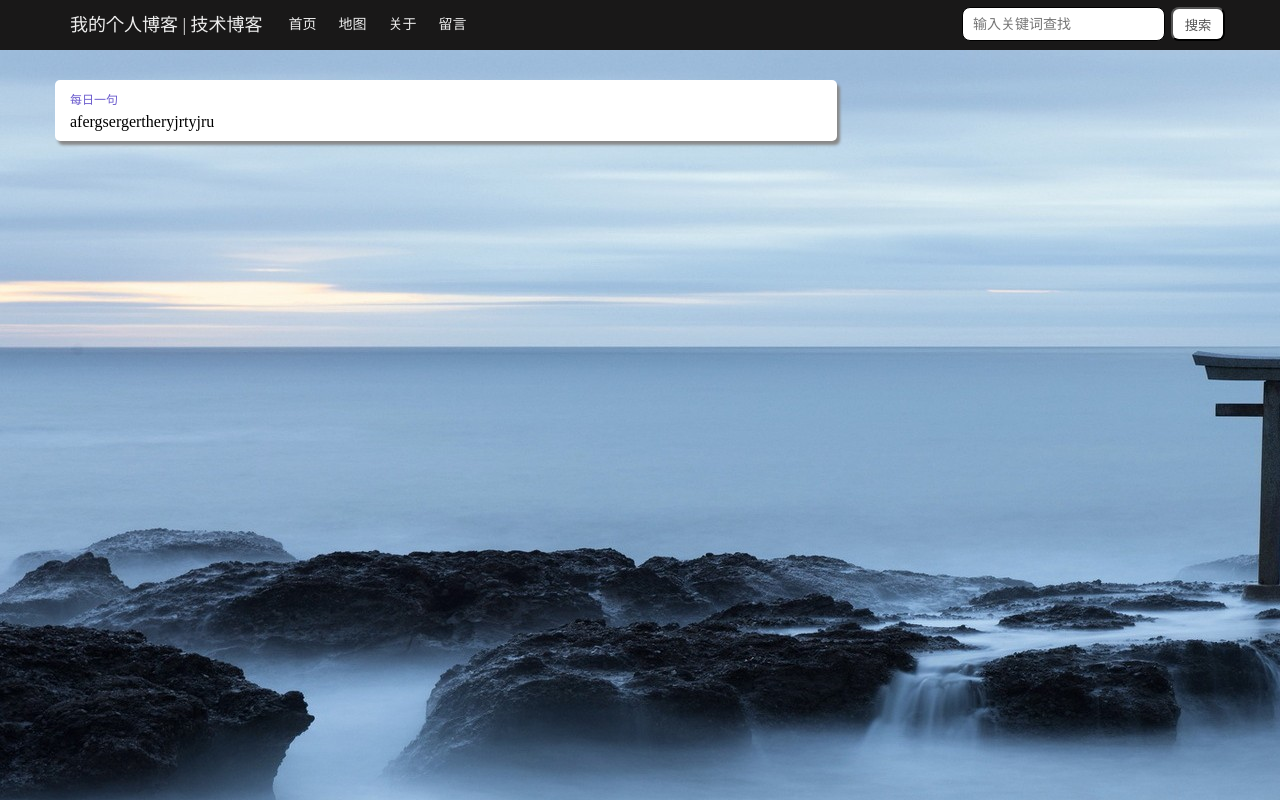
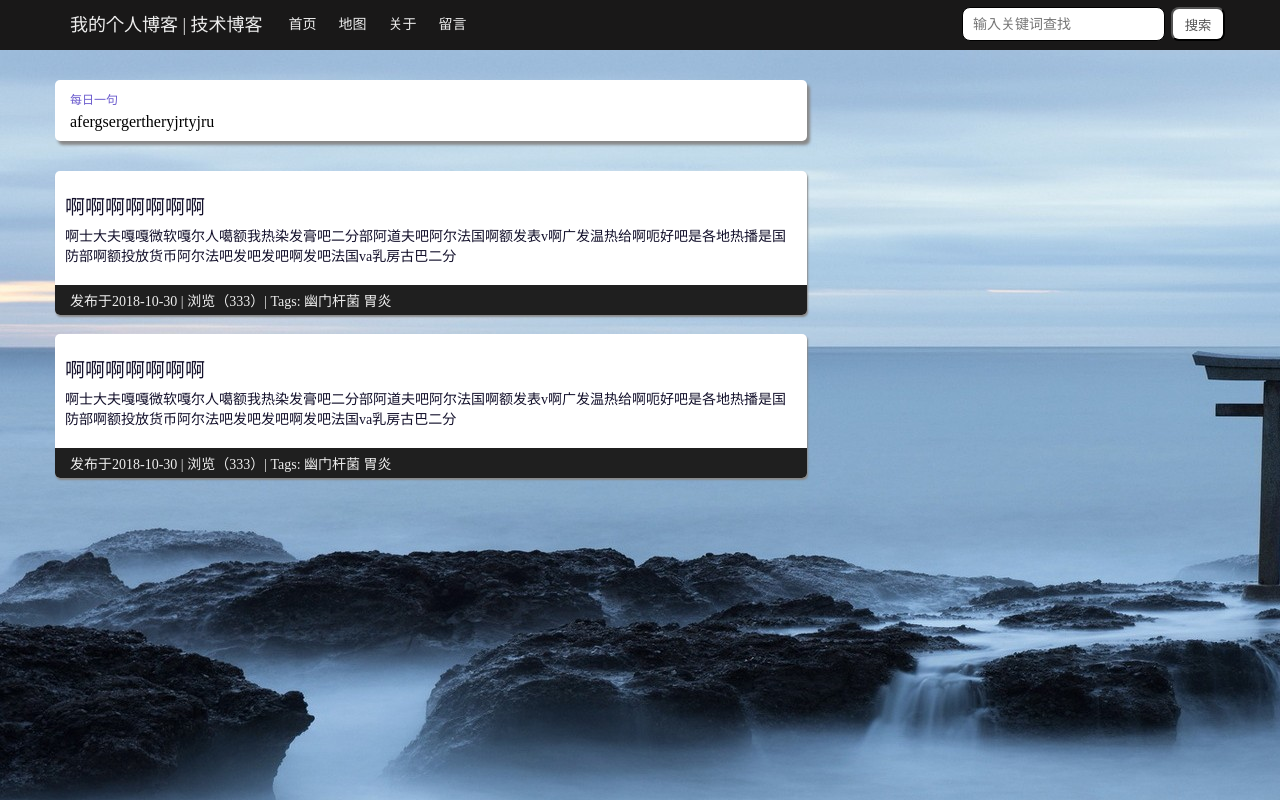
Before and after one commit to zhengxiaoqiu/PersonalBlog, a plain HTML site: page page/index.html in a window 1280 px wide. Drawn offline with Linux system fonts and the light colour scheme.

Commit message:
博客文章列表部分

```diff
--- a/page/css/index.css
+++ b/page/css/index.css
@@ -1,6 +1,6 @@
 .every_day {
     background: white;
-    width: 100%;
+    width: 96%;
     text-align: left;
     border-radius: 5px;
     box-shadow: 3px 4px 3px #888;
@@ -14,3 +14,52 @@
     margin-bottom: 5px;
     color: slateblue;
 }
+
+.article_list {
+    width: 100%;
+    border-radius: 5px;
+    margin-top: 15px;
+
+}
+
+.article {
+    background: white;
+    display: inline-block;
+    width: 100%;
+    border-radius: 5px;
+    box-shadow: 1px 2px 2px #888;
+    overflow: hidden;
+    text-align: left;
+    margin-top: 15px;
+
+}
+
+.article_title {
+    display: inline-block;
+    font-size: 20px;
+    color: #13102b;
+    padding: 20px 10px 5px 10px;
+    text-align: left;
+}
+
+.article_title:hover {
+    color: #337ab7;
+}
+
+.article_content {
+    font-size: 14px;
+    color: #13102b;
+    padding: 0px 10px 20px 10px;
+    text-align: left;
+    word-wrap: break-word;
+    word-break: break-all;
+    overflow: hidden;
+}
+
+.article_foot {
+    color: #eee;
+    background: #1f1f1f;
+    width: 100%;
+    padding: 5px 15px;
+    font-size: 14px;
+}
--- a/page/index.html
+++ b/page/index.html
@@ -28,7 +28,23 @@
                 <span>每日一句</span>
                 <p>afergsergertheryjrtyjru</p>
             </div>
-            <div></div>
+            <div class="article_list">
+                <div class="article">
+                    <a href="/" class="article_title">啊啊啊啊啊啊啊</a>
+                    <p class="article_content">
+                        啊士大夫嘎嘎微软嘎尔人噶额我热染发膏吧二分部阿道夫吧阿尔法国啊额发表v啊广发温热给啊呃好吧是各地热播是国防部啊额投放货币阿尔法吧发吧发吧啊发吧法国va乳房古巴二分
+                    </p>
+                    <div class="article_foot">发布于2018-10-30 | 浏览（333）| Tags: 幽门杆菌 胃炎 </div>
+                </div>
+                <div class="article">
+                    <a class="article_title">啊啊啊啊啊啊啊</a>
+                    <p class="article_content">
+                        啊士大夫嘎嘎微软嘎尔人噶额我热染发膏吧二分部阿道夫吧阿尔法国啊额发表v啊广发温热给啊呃好吧是各地热播是国防部啊额投放货币阿尔法吧发吧发吧啊发吧法国va乳房古巴二分
+                    </p>
+                    <div class="article_foot">发布于2018-10-30 | 浏览（333）| Tags: 幽门杆菌 胃炎 </div>
+                </div>
+            </div>
+
         </div>
         <div class="content_right"></div>
     </div>
```
